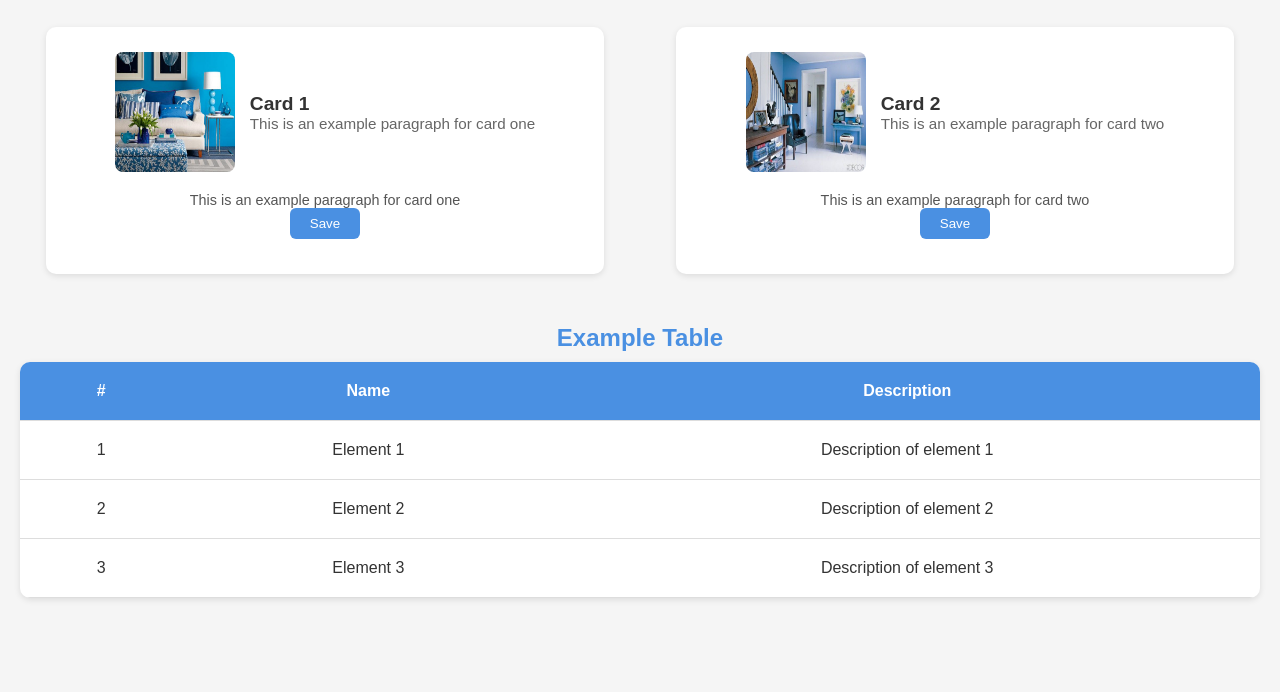
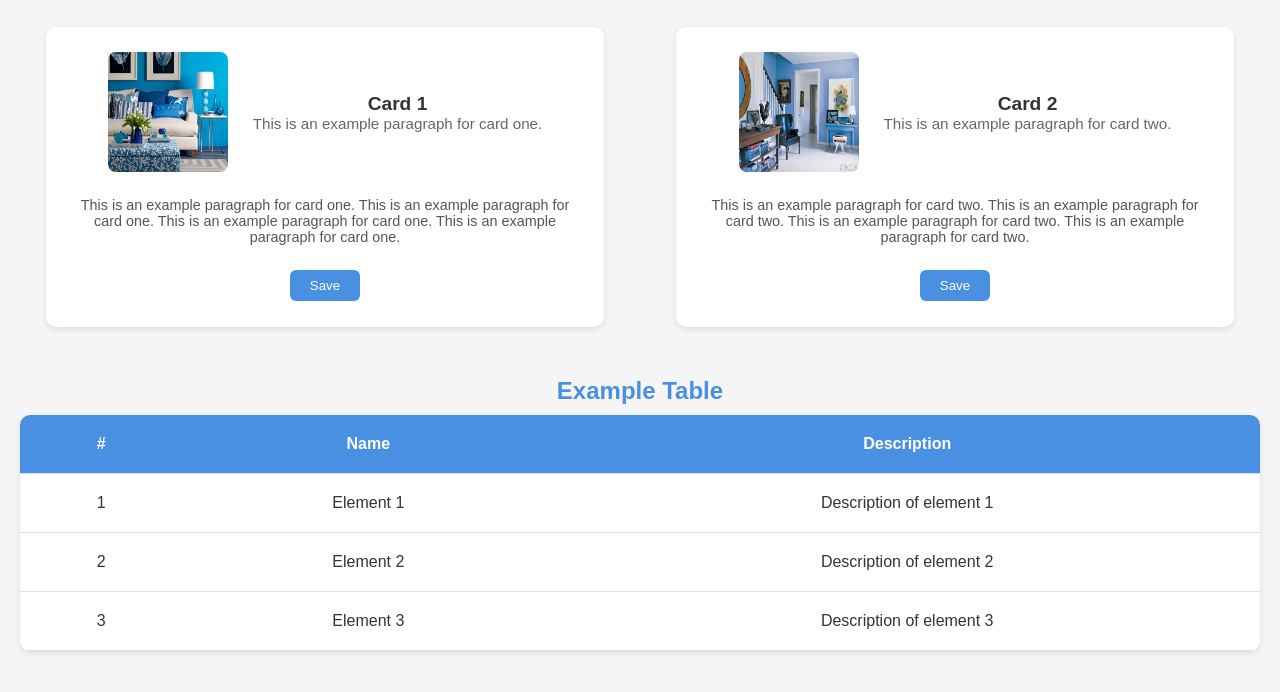
Before and after one commit to LizPillajo/LizPillajo_MyWebsite1, a plain HTML site: page index.html in a window 1280 px wide. Shown: the part 60-752 px from the top of the page. Drawn offline with Linux system fonts and the light colour scheme.

Commit message:
Other changes

```diff
--- a/index.html
+++ b/index.html
@@ -20,11 +20,19 @@
                     <img src="img1.jpg" alt="image1">
                     <div class="content">
                         <h2>Card 1</h2>
-                        <p> This is an example paragraph for card one </p>
+                        <p>
+                            This is an example paragraph for card one.
+
+                        </p>
                     </div>
                 </div>
                 <div class="inferior-card">
-                    <p> This is an example paragraph for card one </p>
+                    <p>
+                        This is an example paragraph for card one.
+                        This is an example paragraph for card one.
+                        This is an example paragraph for card one.
+                        This is an example paragraph for card one.
+                    </p>
                     <button> Save </button>
                 </div>
             </div>
@@ -34,11 +42,18 @@
                     <img src="img2.jpg" alt="image2">
                     <div class="content">
                         <h2>Card 2</h2>
-                        <p> This is an example paragraph for card two </p>
+                        <p>
+                            This is an example paragraph for card two.
+                        </p>
                     </div>
                 </div>
                 <div class="inferior-card">
-                    <p> This is an example paragraph for card two </p>
+                    <p>
+                        This is an example paragraph for card two.
+                        This is an example paragraph for card two.
+                        This is an example paragraph for card two.
+                        This is an example paragraph for card two.
+                    </p>
                     <button> Save </button>
                 </div>
             </div>
--- a/style.css
+++ b/style.css
@@ -49,20 +49,21 @@ header h1 {
 .superior-card {
     display: flex;
     align-items: center;
-    margin-bottom: 20px;
+    margin-bottom: 25px;
 }
 
 .superior-card img {
     width: 120px;
     height: 120px;
     border-radius: 8px;
-    margin-right: 15px;
+    margin-right: 25px;
 }
 
 
 .content h2 {
     font-size: 1.2rem;
     color: #333;
+    text-align: center;
 }
 
 .content p {
@@ -76,11 +77,12 @@ header h1 {
 
 .inferior-card {
     font-size: 0.9rem;
-    margin-bottom: 10px;
+    margin-bottom: 1px;
     color: #555;
 }
 
 .inferior-card button {
+    margin-top: 25px;
     background-color: #4a90e2;
     color: white;
     border: none;
```
